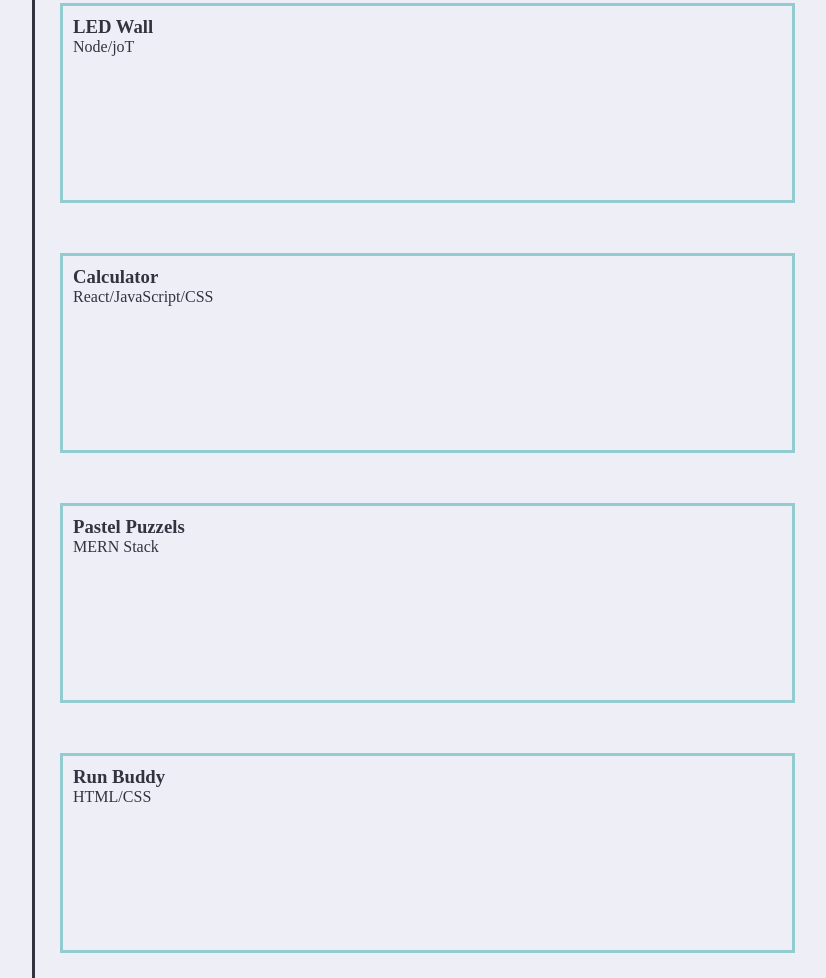
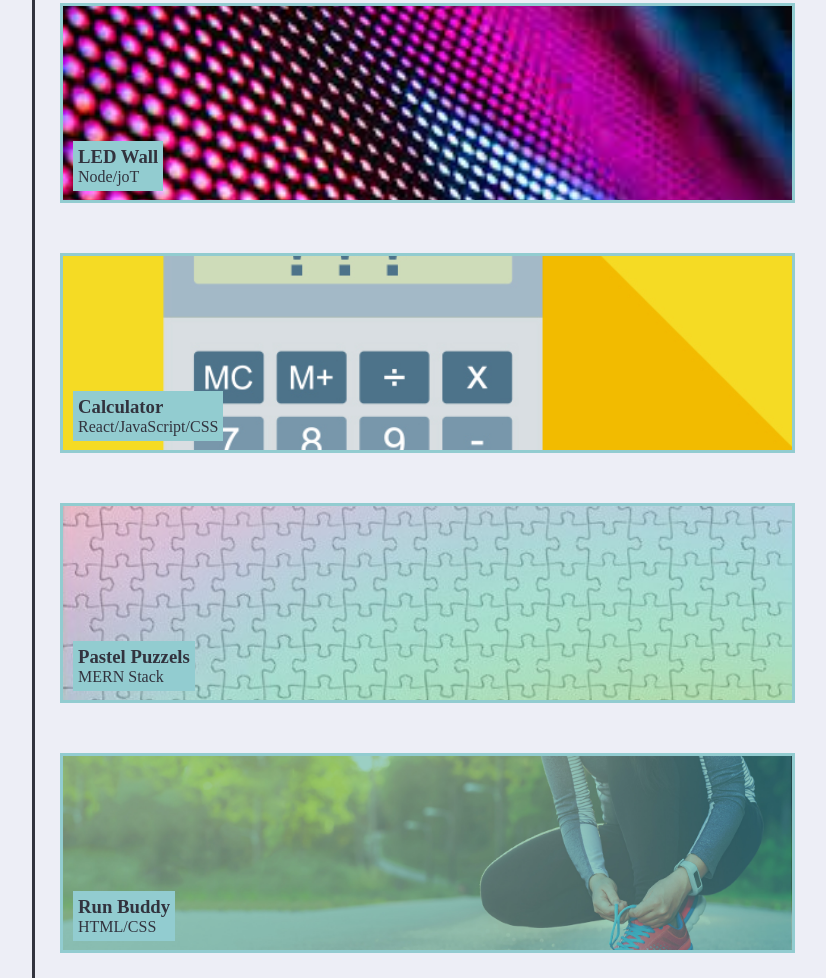
Before and after one commit to alecs2art/personal-portfolio, a plain HTML site: page index.html in a window 1280 px wide. Shown: the part 1416-2394 px from the top of the page, without its empty margins (450-1276 px from the left). Drawn offline with Linux system fonts and the light colour scheme.

Commit message:
finished styling work section

```diff
--- a/assets/styles.css
+++ b/assets/styles.css
@@ -152,22 +152,104 @@ header a {
     background-image: url("../assets/surf-report-bg.jpg");
     background-size: cover;
     background-position: center;
+    position: relative;
+}
+
+.surf-report article {
+    position: absolute;
+    margin-top: 500px;
+    padding: 10px;
+    background-color: var(--cyan);
 }
 
 .surf-report h3, .surf-report p {
     background-color: var(--cyan);
-    padding: 5px;
-
-
-
 }
 
-.led-wall,
-.calculator,
-.pastel-puzzels,
+.led-wall {
+    flex-basis: 400px;
+    flex-grow: 1;
+    flex-shrink: 1;
+    height: 200px;
+    background-image: url("../assets/led-wall-bg.jpg");
+    background-size: cover;
+    background-position: center;
+    position: relative;
+}
+
+.led-wall article {
+    position: absolute;
+    margin-top: 125px;
+    padding: 5px;
+    background-color: var(--cyan);
+}
+
+.led-wall h3, .led-wall p {
+    background-color: var(--cyan);
+}
+
+.calculator {
+    flex-basis: 400px;
+    flex-grow: 1;
+    flex-shrink: 1;
+    height: 200px;
+    background-image: url("../assets/calculator-bg.jpg");
+    background-size: cover;
+    background-position: center;
+    position: relative;
+}
+
+.calculator article {
+    position: absolute;
+    margin-top: 125px;
+    padding: 5px;
+    background-color: var(--cyan);
+}
+
+.calculator h3, .calculator p {
+    background-color: var(--cyan);
+}
+
+.pastel-puzzels {
+    flex-basis: 400px;
+    flex-grow: 1;
+    flex-shrink: 1;
+    height: 200px;
+    background-image: url("../assets/pastel-puzzels-bg.jpg");
+    background-size: cover;
+    background-position: center;
+    position: relative;
+}
+
+.pastel-puzzels article {
+    position: absolute;
+    margin-top: 125px;
+    padding: 5px;
+    background-color: var(--cyan);
+}
+
+.pastel-puzzels h3, .pastel-puzzels p {
+    background-color: var(--cyan);
+}
+
 .run-buddy {
     flex-basis: 400px;
     flex-grow: 1;
     flex-shrink: 1;
     height: 200px;
+    background-image: url("../assets/run-buddy-bg.jpg");
+    background-size: cover;
+    background-position: center;
+    position: relative;
 }
+
+.run-buddy article {
+    position: absolute;
+    margin-top: 125px;
+    padding: 5px;
+    background-color: var(--cyan);
+}
+
+.run-buddy h3, .run-buddy p {
+    background-color: var(--cyan);
+}
```
Also changed, not shown: assets/calculator-bg.jpg (added), assets/led-wall-bg.jpg (added), assets/pastel-puzzels-bg.jpg (added), assets/run-buddy-bg.jpg (added), assets/surf-report-bg.jpg.
